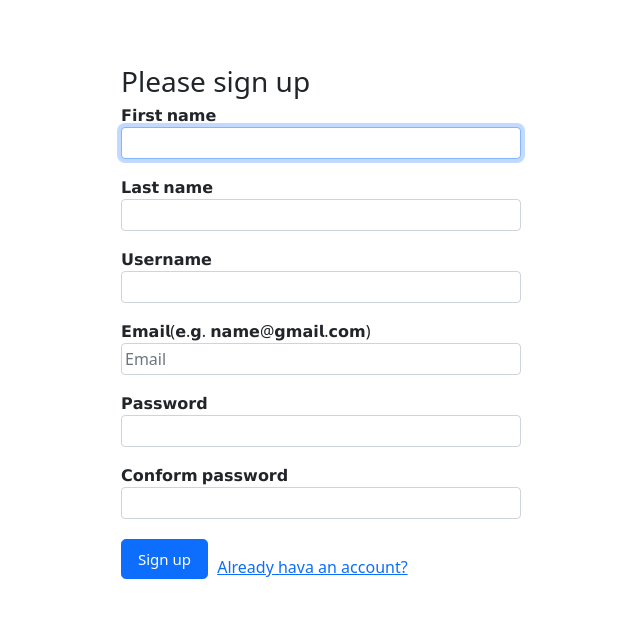
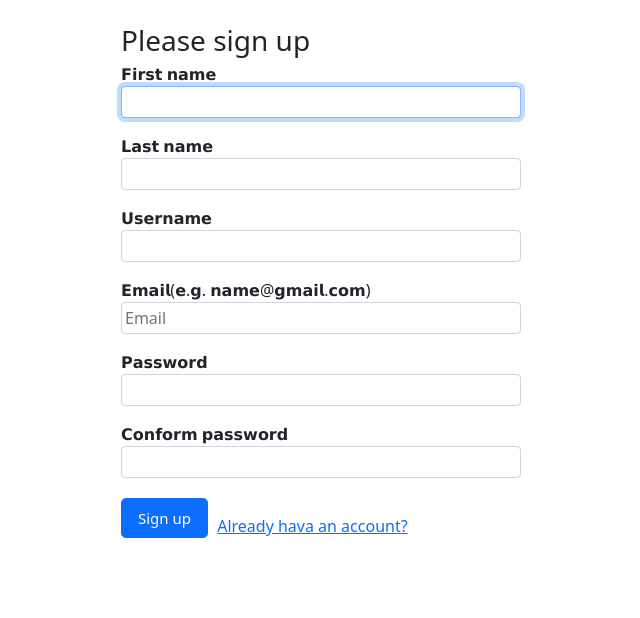
Before and after one commit to jayeshkaushik2/Viewblogs, a Django app: page /signup in a window 1280 px wide. Shown: the part 56-674 px from the top of the page, without its empty margins (282-922 px from the left). Run offline with Django 3.2, Linux system fonts and the light colour scheme.

Commit message:
pushing all changes

```diff
--- a/templates/signup.html
+++ b/templates/signup.html
@@ -3,7 +3,7 @@
 
 {% block body %}
 
-<div class="container" style="margin-top: 65px;">
+<div class="container" >
     <form class="form-signin" action="/signup" method="post">
         {% csrf_token %}
         <div style="margin-left: 321px;">
--- a/templates/userprofile.html
+++ b/templates/userprofile.html
@@ -54,14 +54,17 @@
   <div class="main" style="margin-left: 50px; margin-top:10px; width: 100%;">
     <nav>
       <div class="nav nav-tabs" id="nav-tab" role="tablist">
+
         <button class="nav-link active" id="nav-blogs-tab" data-bs-toggle="tab" data-bs-target="#nav-home" type="button"
           role="tab" aria-controls="nav-home" aria-selected="true">Blogs | <a href="/addblog">
             <img src="/static/img/add.svg" style="width: 20px; height: 20px;" alt="addblog" id="addblog" role="button">
           </a></button>
+
         <button class="nav-link" id="nav-posts-tab" data-bs-toggle="tab" data-bs-target="#nav-profile" type="button"
           role="tab" aria-controls="nav-profile" aria-selected="false">Posts | <a href="/addpost">
             <img src="/static/img/add.svg" style="width: 20px; height: 20px;" alt="addpost" id="addpost" role="button">
           </a></button>
+
       </div>
     </nav>
 
```
Also changed, not shown: db.sqlite3, home/migrations/0004_user_profile_linkedin_url.py (added), home/migrations/0005_alter_user_profile_user.py (added).
